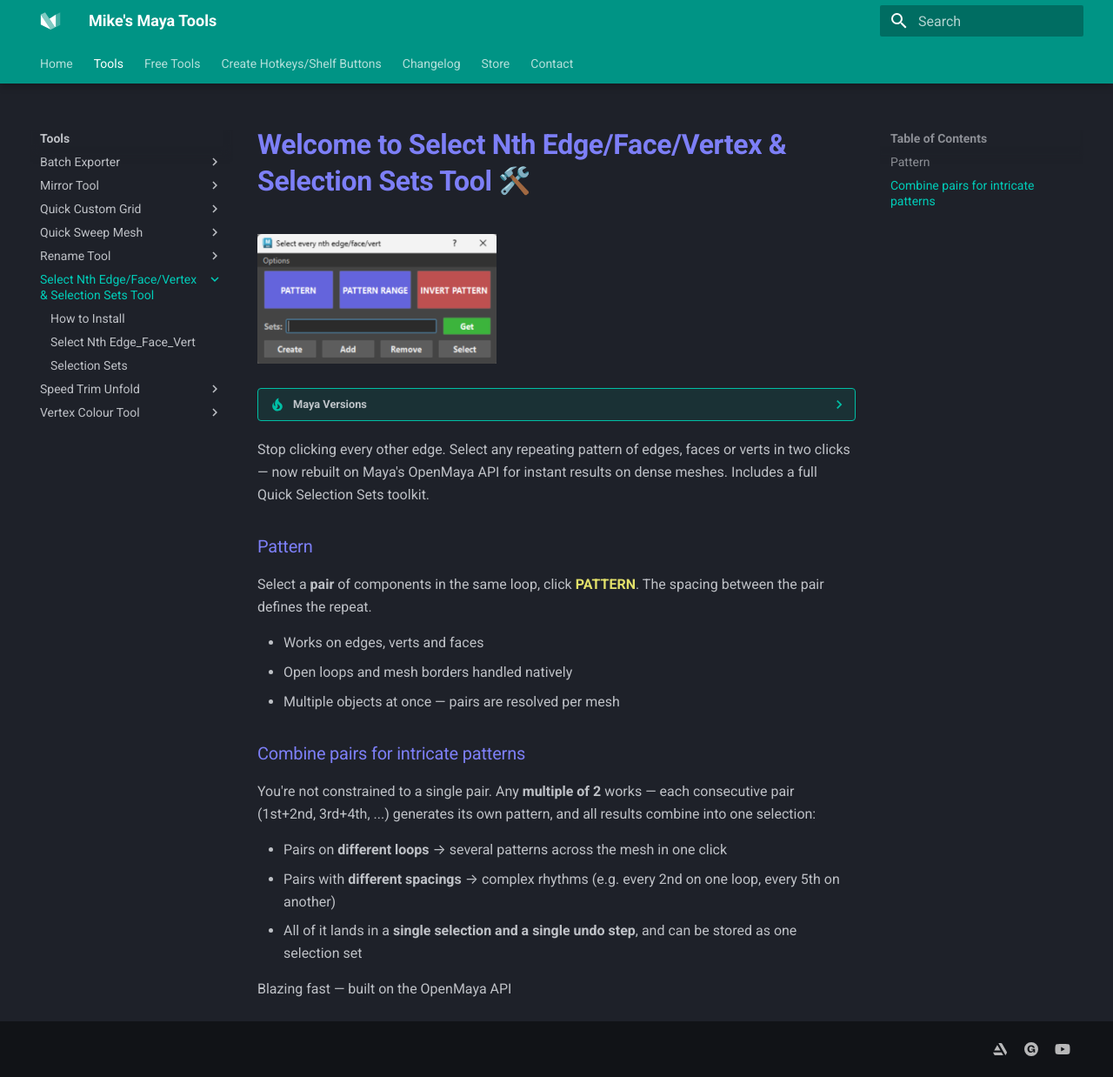
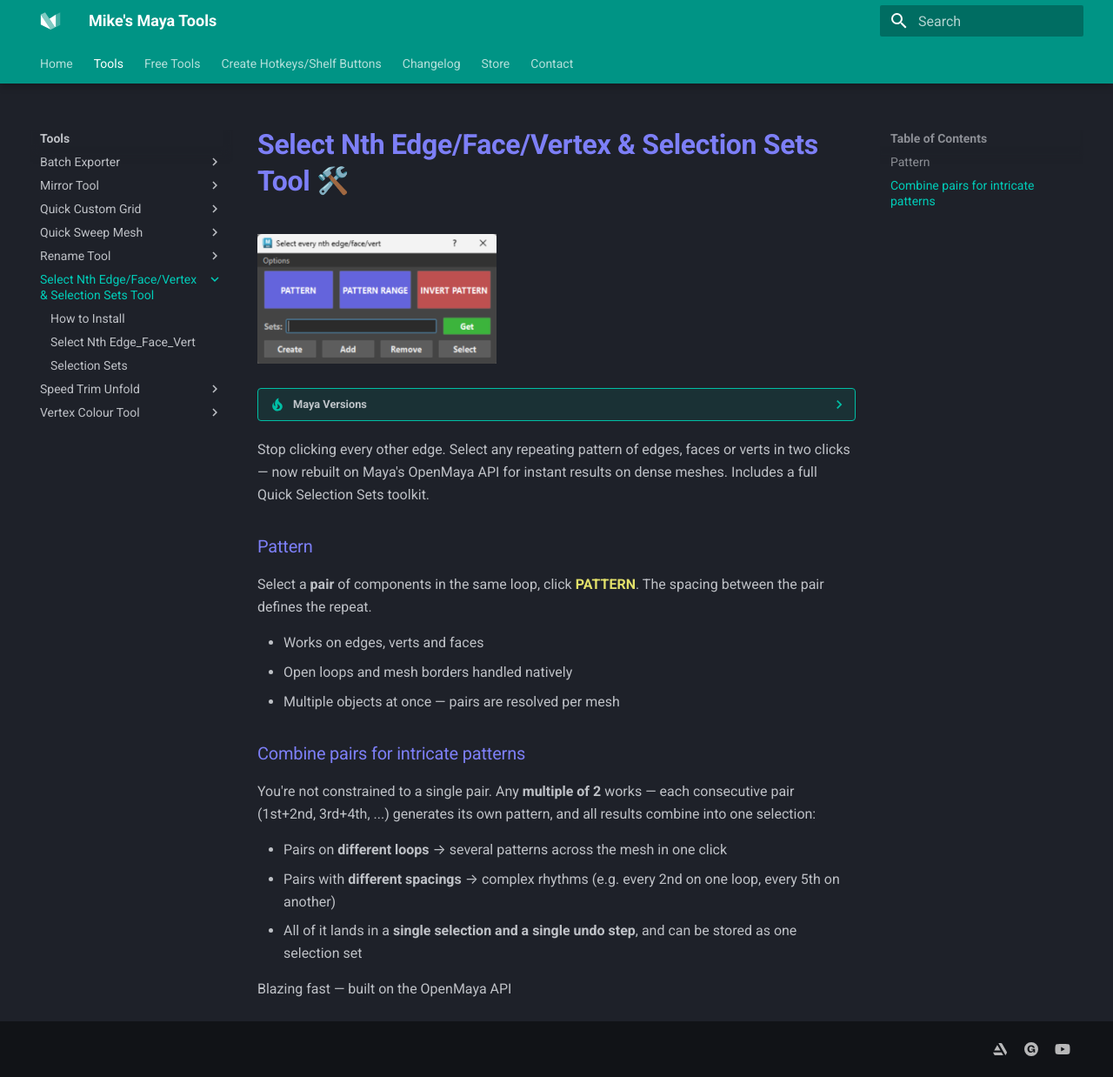
Before and after one commit to mike-isaakidis/Maya-Modelling-Tools, an MkDocs documentation site: the page built from docs/Select_nth_edge_face_vert/index.md, in a window 1280 px wide and 1238 px high. Shown: the whole window at 87% size. Built offline with MkDocs 1.6.1 and Material for MkDocs 9.7.7, drawn with Linux system fonts in a browser that asks for light colours; emoji names are drawn with the system emoji font.

Commit message:
updated text
updated text

```diff
--- a/docs/Select_nth_edge_face_vert/index.md
+++ b/docs/Select_nth_edge_face_vert/index.md
@@ -1,4 +1,4 @@
-# **<span style="color:rgb(125, 127, 247);">Welcome to Select Nth Edge/Face/Vertex & Selection Sets Tool</span>** :tools:
+# **<span style="color:rgb(125, 127, 247);">Select Nth Edge/Face/Vertex & Selection Sets Tool</span>** :tools:
 
 
 ![Select Nth](images/Select_nth_edge_face_vert_main.png){ .img-small }
```
